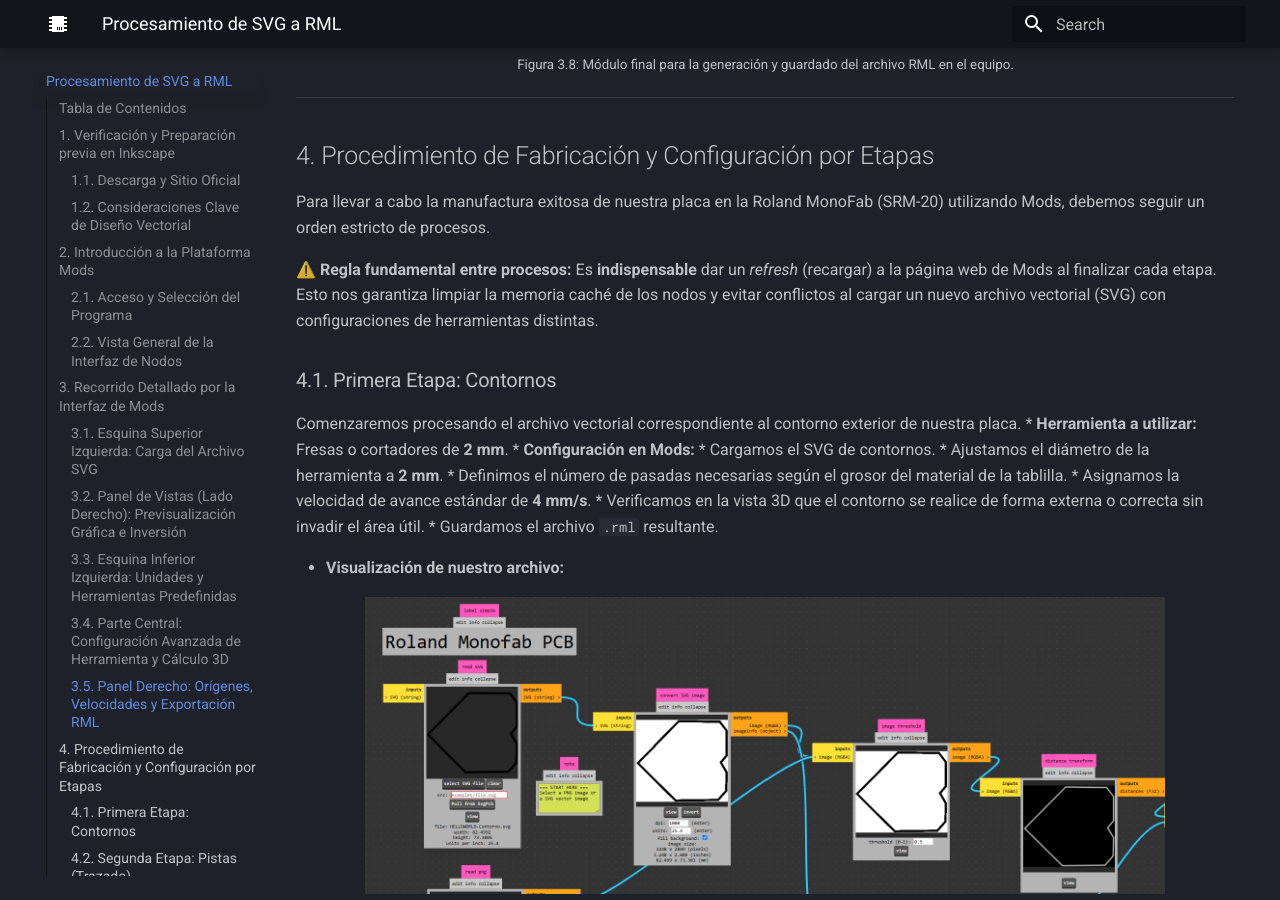
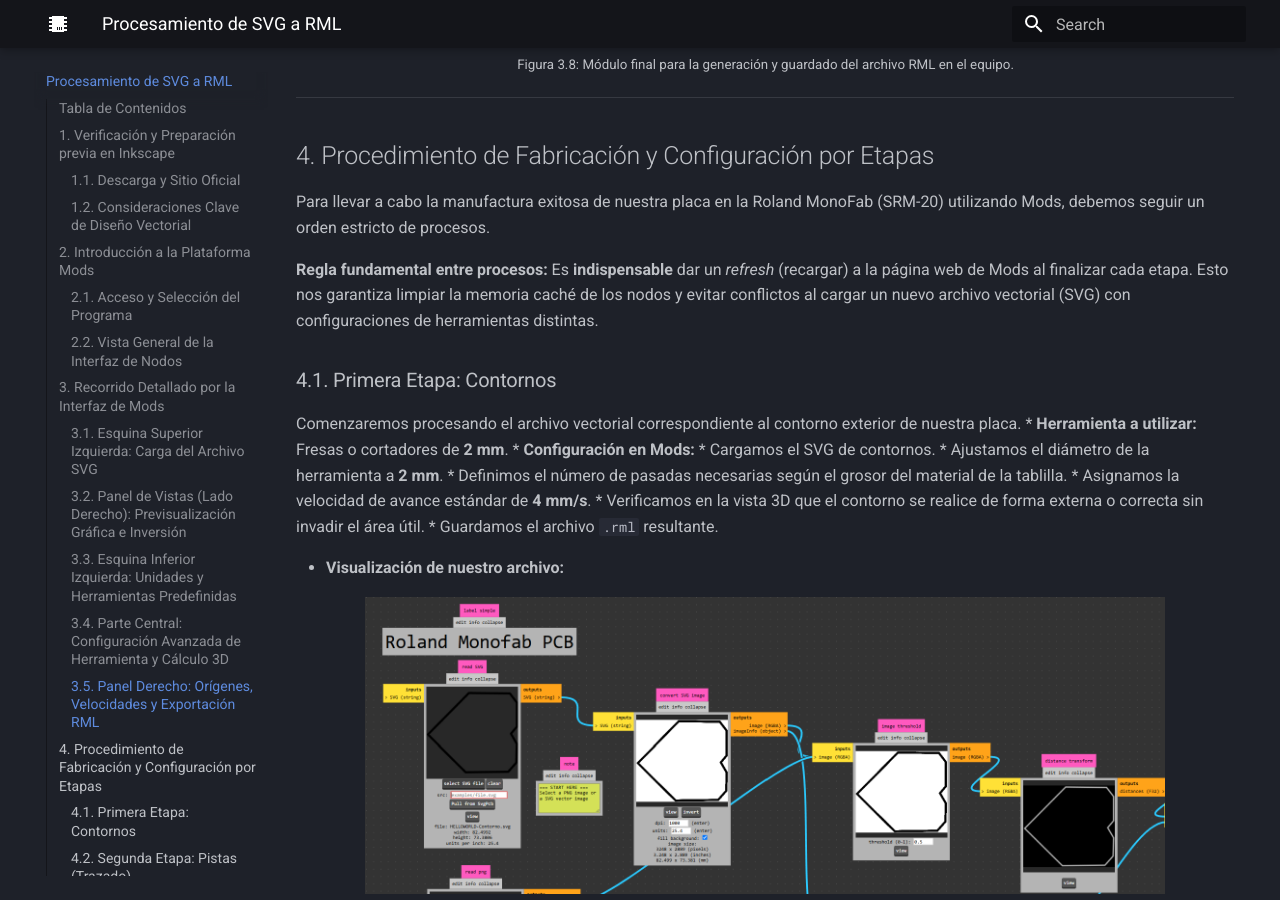
Before and after one commit to Joy-2307/Producci-n-Electr-nica-JIGR, an MkDocs documentation site: the page built from docs/Mods CE.md, in a window 1280 px wide and 900 px high, scrolled down 10547 px. Built offline with MkDocs 1.6.1 and Material for MkDocs 9.7.7, drawn with Linux system fonts in a browser that asks for light colours.

Commit message:
Update Mods CE.md

```diff
--- a/docs/Mods CE.md
+++ b/docs/Mods CE.md
@@ -154,7 +154,7 @@ Finalmente, desplazándonos hacia la sección derecha de los nodos, controlaremo
 
 Para llevar a cabo la manufactura exitosa de nuestra placa en la Roland MonoFab (SRM-20) utilizando Mods, debemos seguir un orden estricto de procesos.
 
-⚠️ **Regla fundamental entre procesos:** Es **indispensable** dar un *refresh* (recargar) a la página web de Mods al finalizar cada etapa. Esto nos garantiza limpiar la memoria caché de los nodos y evitar conflictos al cargar un nuevo archivo vectorial (SVG) con configuraciones de herramientas distintas.
+**Regla fundamental entre procesos:** Es **indispensable** dar un *refresh* (recargar) a la página web de Mods al finalizar cada etapa. Esto nos garantiza limpiar la memoria caché de los nodos y evitar conflictos al cargar un nuevo archivo vectorial (SVG) con configuraciones de herramientas distintas.
 
 ### 4.1. Primera Etapa: Contornos
 Comenzaremos procesando el archivo vectorial correspondiente al contorno exterior de nuestra placa.
```
